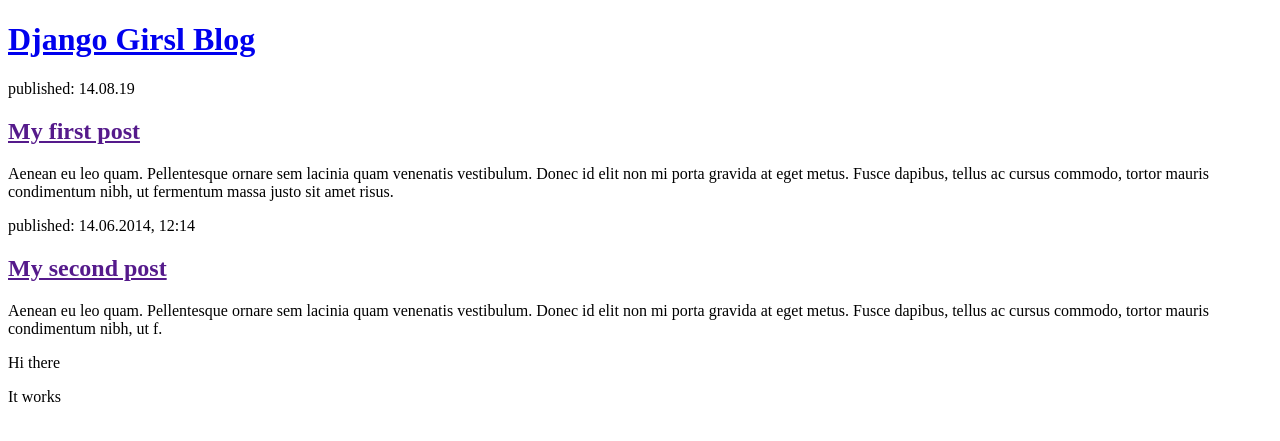
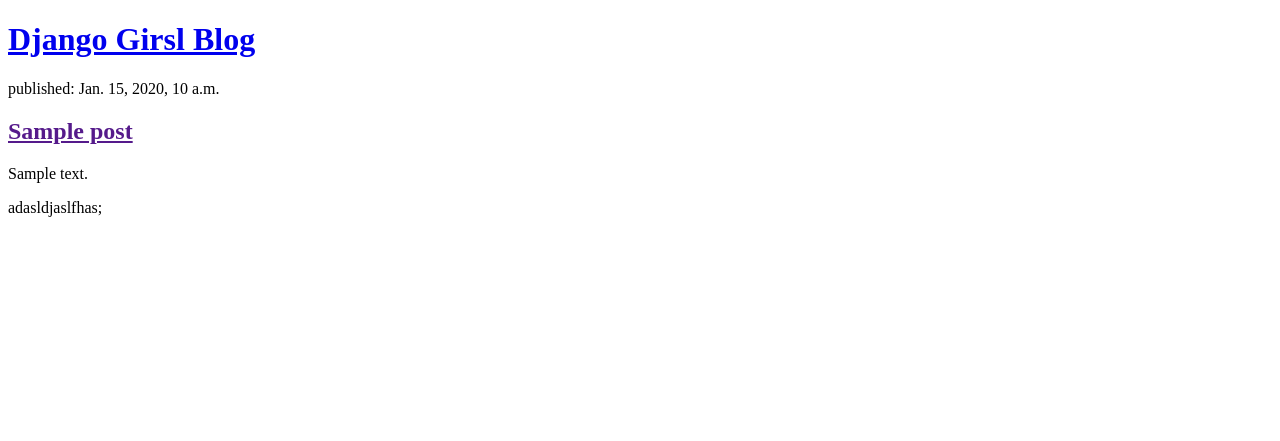
Before and after one commit to okazkayasi/my-first-blog, a Django app: template blog/templates/blog/post_list.html in a window 1280 px wide. Shown: the top 441 px of the page. Run offline with Django 3.2, Linux system fonts and the light colour scheme; the template is opened without the code that fills it: values that come from a table or form of the project are taken from there, others are empty; tables that the repository leaves empty hold one stand-in row (values such as "Sample post").

Commit message:
tried to use templates, kinda worked

```diff
--- a/blog/templates/blog/post_list.html
+++ b/blog/templates/blog/post_list.html
@@ -9,17 +9,13 @@
             <h1><a href="/">Django Girsl Blog</a></h1>
         </div>
 
-        <div>
-            <p>published: 14.08.19</p>
-            <h2><a href="">My first post</a></h2>
-            <p>Aenean eu leo quam. Pellentesque ornare sem lacinia quam venenatis vestibulum. Donec id elit non mi porta gravida at eget metus. Fusce dapibus, tellus ac cursus commodo, tortor mauris condimentum nibh, ut fermentum massa justo sit amet risus.</p>
-        </div>
-        <div>
-            <p>published: 14.06.2014, 12:14</p>
-            <h2><a href="">My second post</a></h2>
-            <p>Aenean eu leo quam. Pellentesque ornare sem lacinia quam venenatis vestibulum. Donec id elit non mi porta gravida at eget metus. Fusce dapibus, tellus ac cursus commodo, tortor mauris condimentum nibh, ut f.</p>
-        </div>
-        <p>Hi there</p>
-        <p>It works</p>
+        {% for post in posts %}
+            <div>
+                <p>published: {{ post.published_date }}</p>
+                <h2><a href="">{{ post.title }} </a></h2>
+                <p>{{ post.text|linebreaksbr }}</p>
+            </div>
+            <p>adasldjaslfhas;</p>
+        {% endfor %}
     </body>
 </html>
--- a/blog/views.py
+++ b/blog/views.py
@@ -1,6 +1,9 @@
 from django.shortcuts import render
+from django.utils import timezone
+from .models import Post
 
 
 # Create your views here. Views take request as an input
 def post_list(request):
-    return render(request, 'blog/post_list.html', {})
+    posts = Post.objects.filter(published_date__lte=timezone.now()).order_by('published_date')
+    return render(request, 'blog/post_list.html', {'posts': posts})
```
